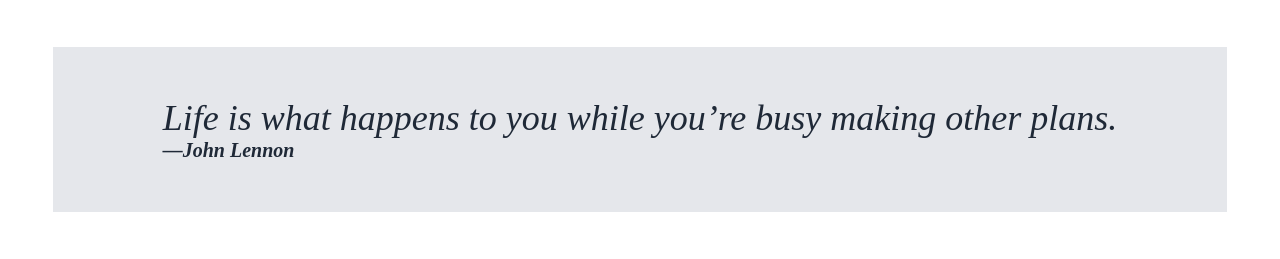
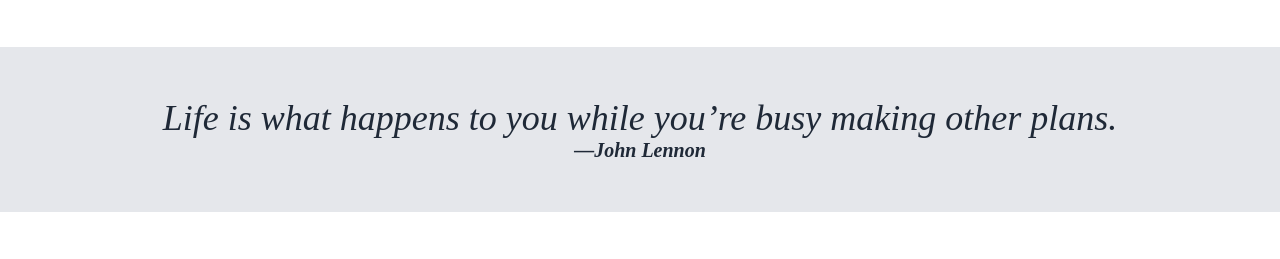
Before and after one commit to bigezwest/LandingPage, a plain HTML site: page index.html in a window 1280 px wide. Shown: the part 682-941 px from the top of the page. Drawn offline with Linux system fonts and the light colour scheme.

Commit message:
style(main): Fix screen resize problem
* Resizing the screen to a larger width made the
    header expand more than the main

```diff
--- a/css/styles.css
+++ b/css/styles.css
@@ -66,6 +66,7 @@ main {
     display: flex;
     flex-direction: column;
     justify-content: space-between;
+    width: 100%;
 }
 
 .info {
@@ -95,7 +96,8 @@ figcaption {
 }
 /** .insp_quote ******************************* */
 .insp_quote {
-    /* display: flex; */
+    display: flex;
+    flex: 1;
     justify-content: center;
     flex-wrap: wrap;
     background-color: #E5E7EB;
```
